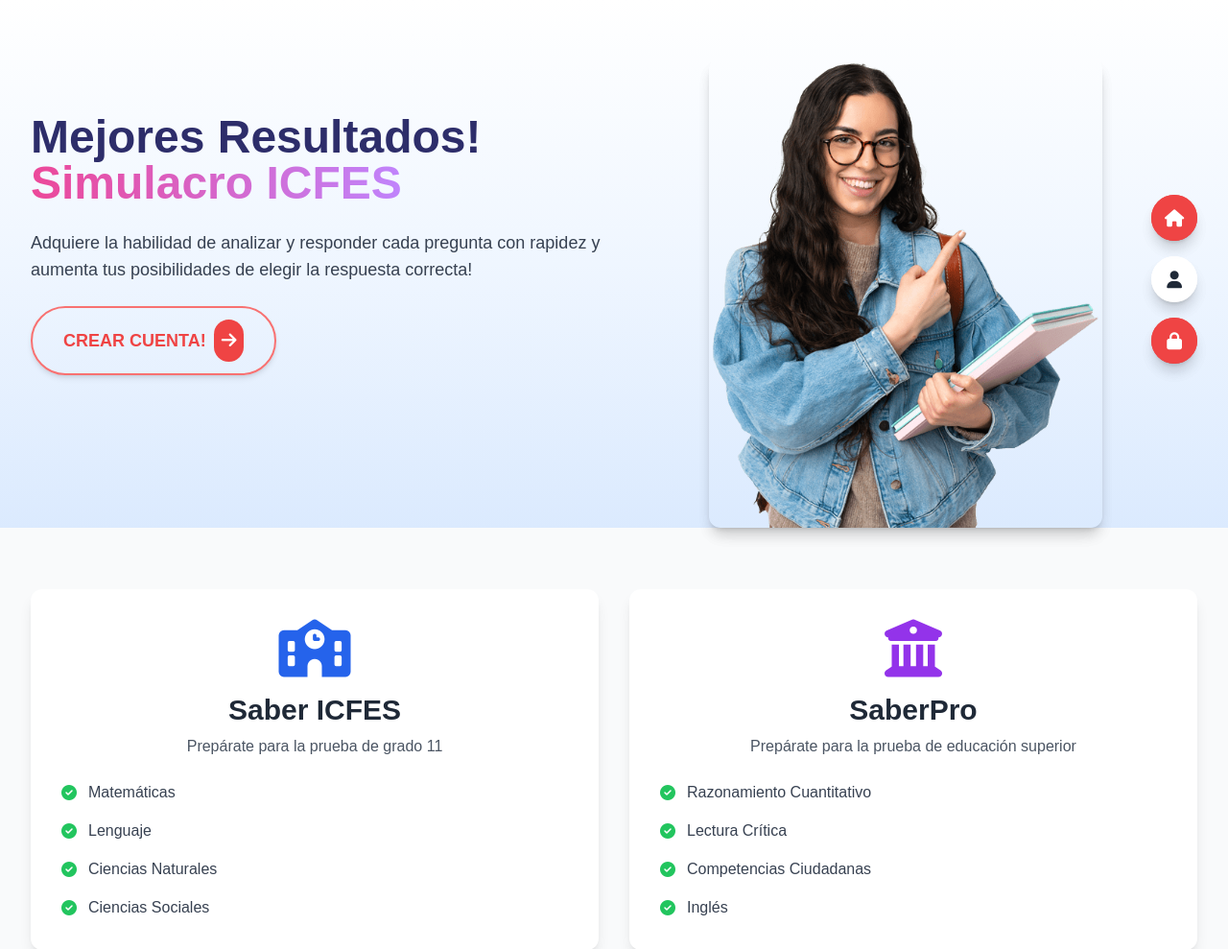
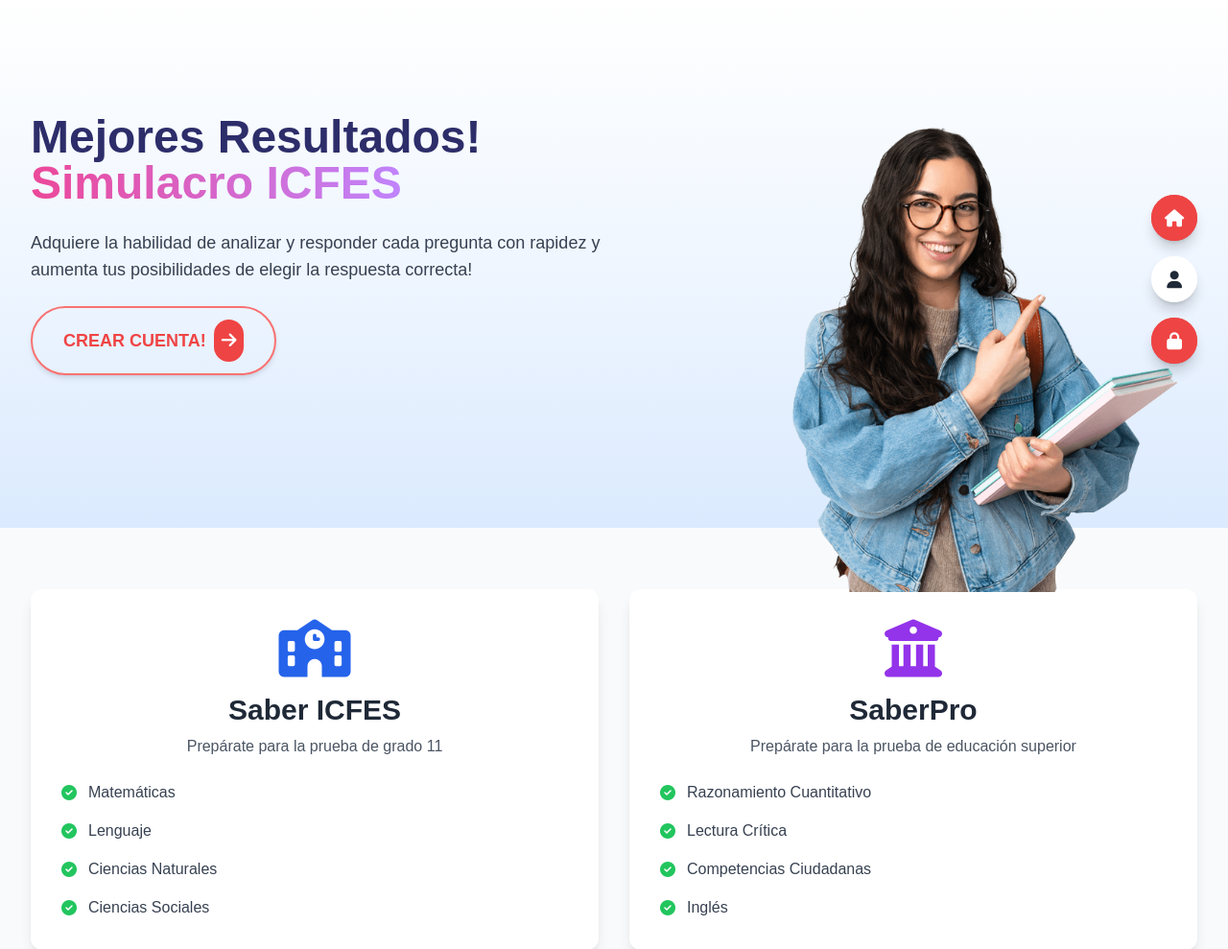
Before and after one commit to Sebastianl1232/Pro-Simu, a Flask app: page / in a window 1280 px wide. Shown: the part 64-1053 px from the top of the page at 96% size. Run offline with Flask 3, Linux system fonts and the light colour scheme; some libraries are stand-ins or nearby versions.

Commit message:
Reubicar imagen del estudiante ICFES y ajustar estilos en la columna derecha

```diff
--- a/templates/index.html
+++ b/templates/index.html
@@ -15,10 +15,10 @@
             {% endif %}
         </div>
         <!-- Columna derecha: imagen-ajustar tamaño -->
-        <div class="md:w-1/2 flex justify-center mt-10 md:mt-0 relative" style="min-height: 350px;">
-            <img src="/static/estudiante-icfes.png" alt="Estudiante Simulacro ICFES" class="w-110 h-auto rounded-xl shadow-lg object-cover absolute left-1/2 -translate-x-1/2 z-20" style="bottom:-120px; max-width:410px;">
-            <img src="/static/estudiante-icfes.png" alt="Estudiante Simulacro ICFES" class="w-110 h-auto rounded-xl shadow-lg object-cover absolute left-1/2 -translate-x-1/2 z-20 select-none pointer-events-none" style="bottom:-120px; max-width:410px;">
+    <div class="md:w-1/2 flex justify-center mt-10 md:mt-0 relative" style="min-height: 350px;"></div>
         </div>
+        <!-- Imagen flotante fuera de la tarjeta -->
+        <img src="/static/estudiante-icfes.png" alt="Estudiante Simulacro ICFES" class="w-110 h-auto object-cover absolute right-12 top-32 z-30 select-none pointer-events-none" style="max-width:410px;">
     </div>
     <!-- Botones flotantes laterales -->
     <div class="fixed right-8 top-1/3 flex flex-col space-y-4 z-50">
```
